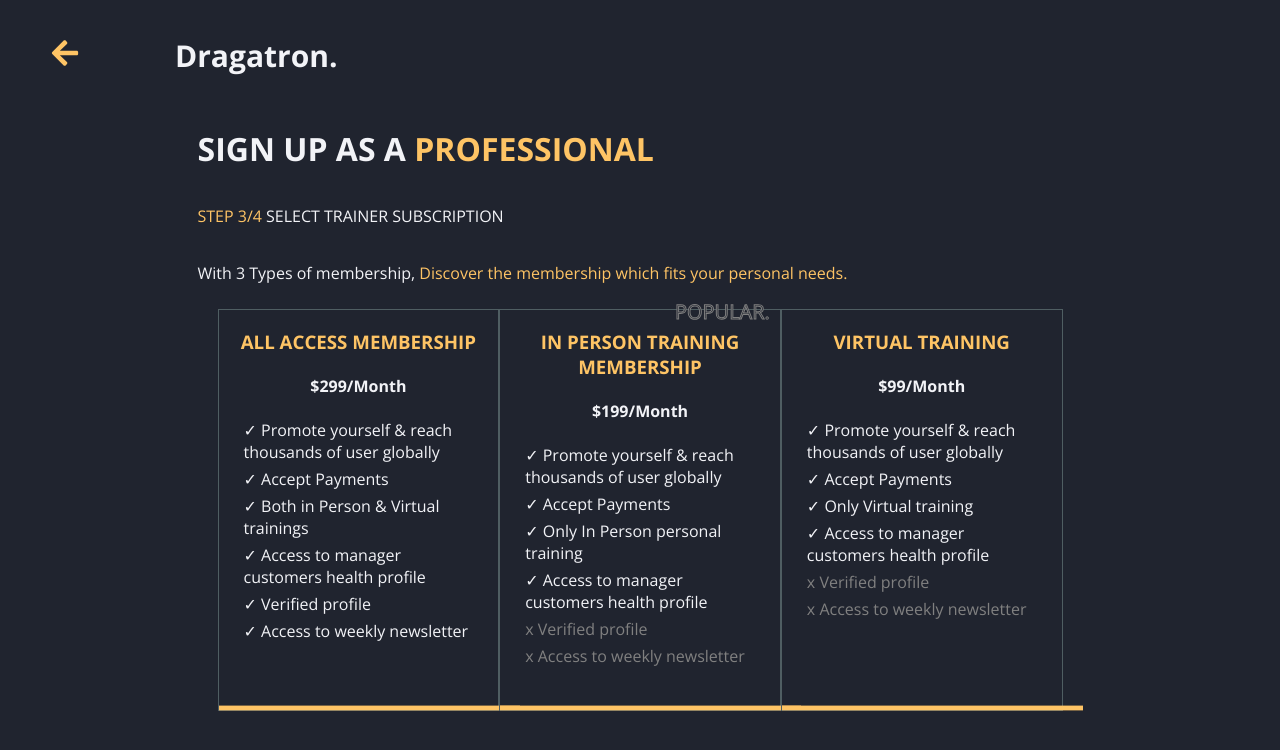
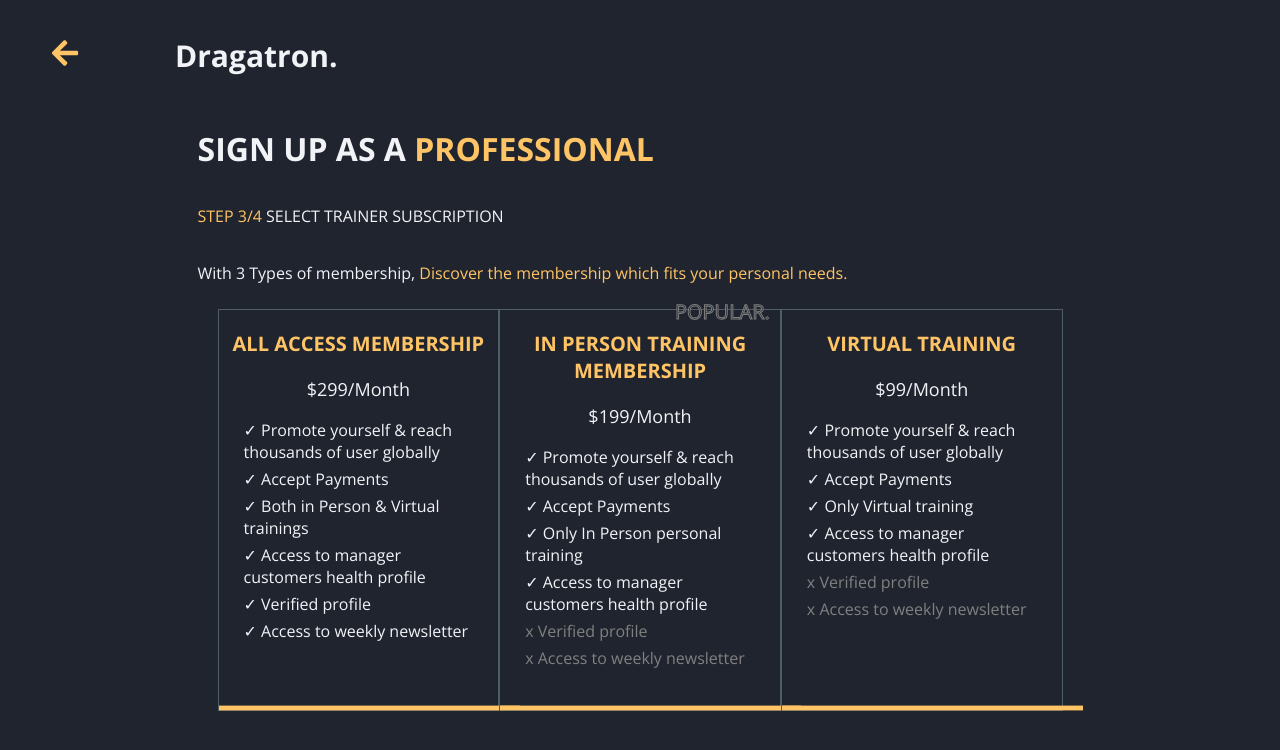
Before and after one commit to rey-jonathan/dragatron, a React (Vite) app: page / in a window 1280 px wide. Shown: the top 750 px of the page. Built offline with nearby package versions, Linux system fonts and the light colour scheme.

Commit message:
Fix some styling

```diff
--- a/src/components/MembershipBox.css
+++ b/src/components/MembershipBox.css
@@ -19,6 +19,15 @@
   list-style-type: none;
   padding: 0 25px;
   text-align: left;
+}
+
+.box__title {
+  font-weight: bold;
+  font-size: 20px;
+}
+
+.box__price {
+  font-size: 18px;
 }
 
 .box__list > li {
--- a/src/components/MembershipBox.jsx
+++ b/src/components/MembershipBox.jsx
@@ -7,8 +7,8 @@
         <div className='box'>
           {a.popular && <p className='popular__text'>POPULAR.</p>}
           <div className='price__box'>
-            <h3 className='box__title'>{a.title}</h3>
-            <h4 className='box__price'>${a.price}/Month</h4>
+            <p className='box__title'>{a.title}</p>
+            <p className='box__price'>${a.price}/Month</p>
           </div>
           {/* <div style={{ marginTop: "35px" }}> */}
           <ul className='box__list'>
```
